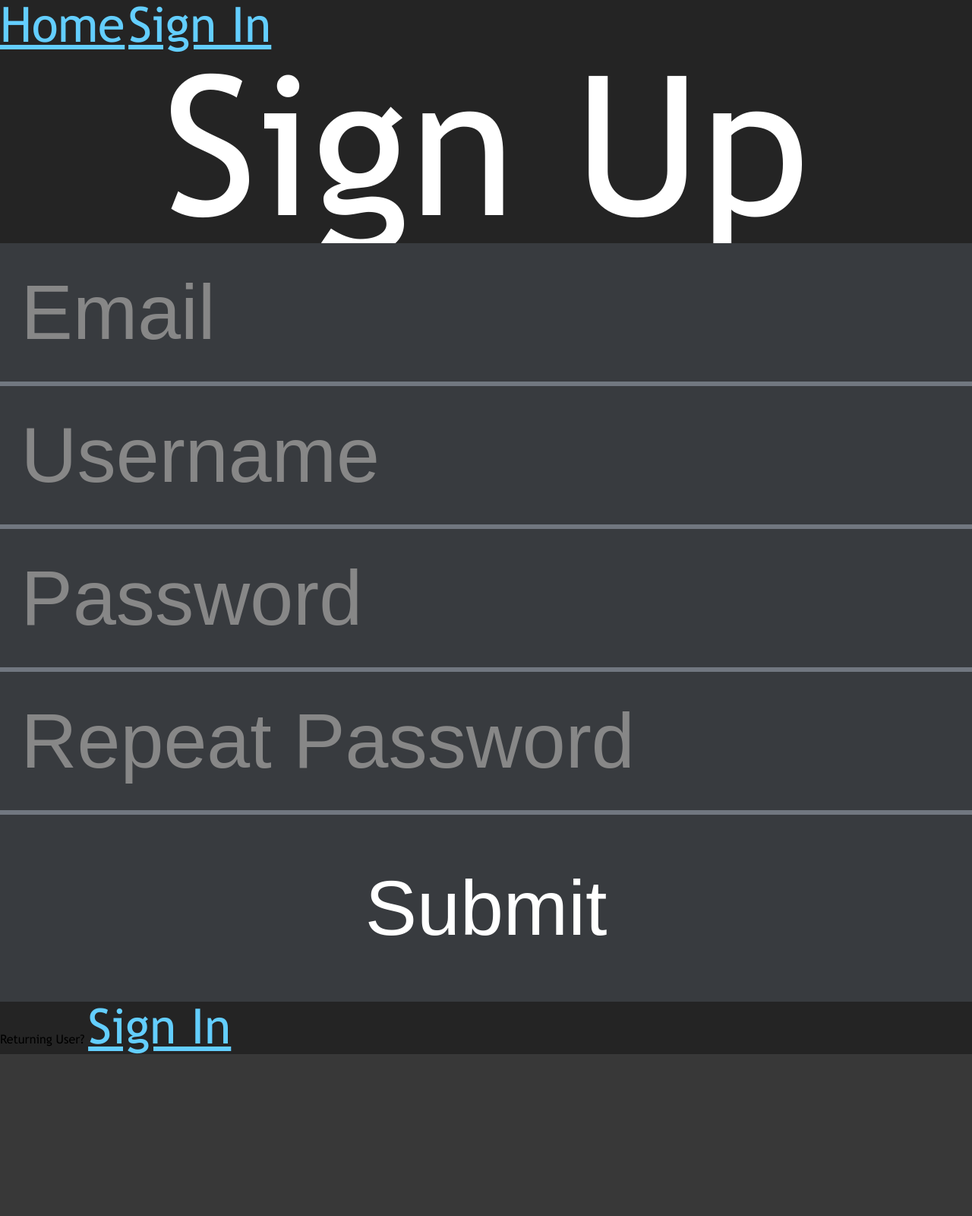
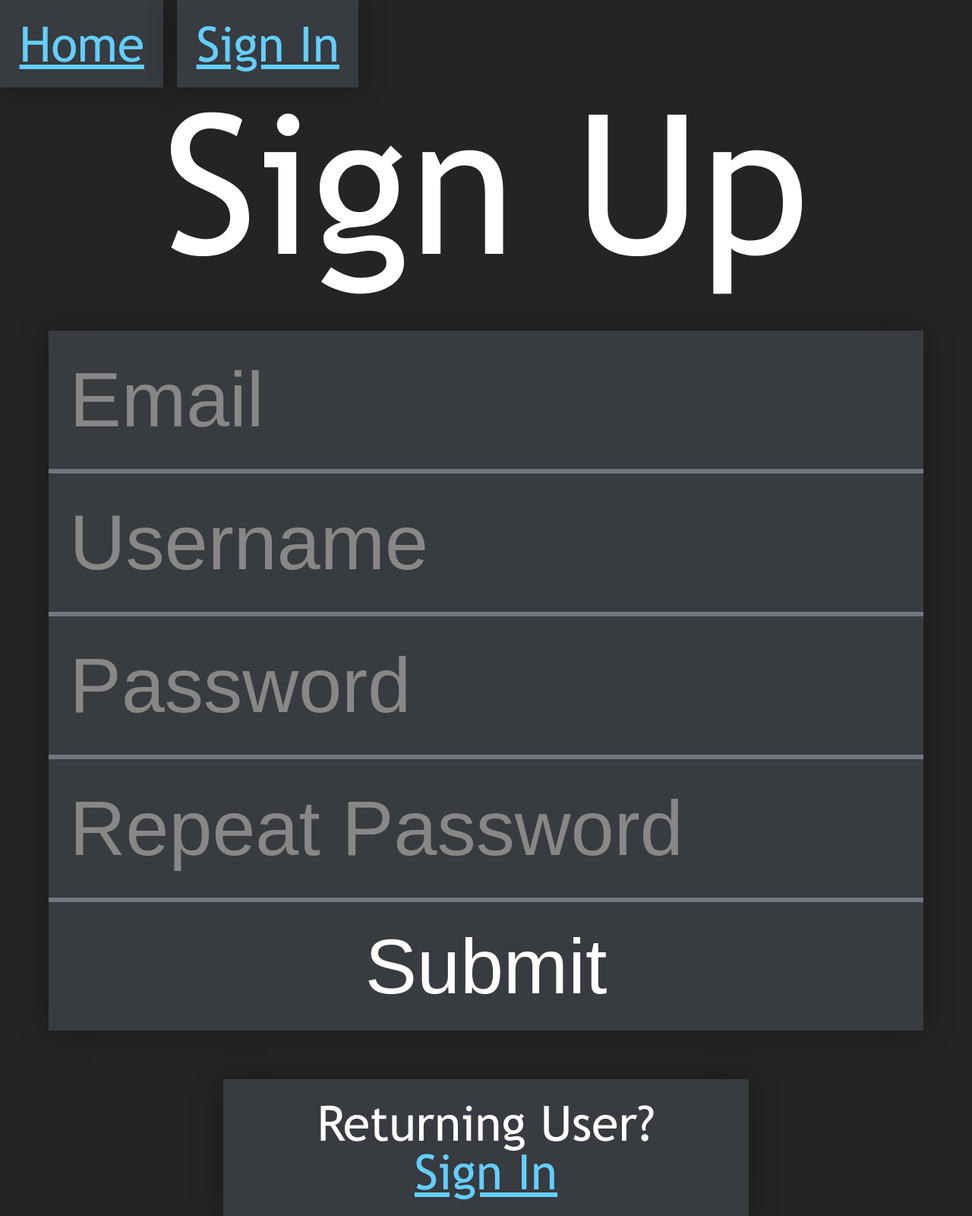
Before and after one commit to CharlieEngler3/atlas-suite, a PHP site: page /user/signup.php in a window 1280 px wide. Shown: the whole page at 76% size. Before the commit the page ends 1387 px from the top, so only its background shows below. Run offline with PHP 8.4, Linux system fonts and the light colour scheme.

Commit message:
Updated styling

```diff
--- a/notifications.php
+++ b/notifications.php
@@ -40,7 +40,9 @@
 
         <title>Notifications</title>
 
-        <a href='index.php'>Home</a>
+        <div class="user_bar">
+            <a href='index.php'>Home</a>
+        </div>
     </head>
 
     <body>
--- a/style/dark.css
+++ b/style/dark.css
@@ -115,31 +117,25 @@ a{
 
 .index-signin{
   position:relative;
-  border:0.2vw solid white;
-  border-radius:1vw;
   font-size:7vw;
   color:var(--link-color);
-  padding-right:5vw;
-  padding-left:5vw;
+  padding-right:3vw;
+  padding-left:3vw;
   padding-bottom:1vw;
-}
-
-.signin-link{
-  text-align:center;
-  font-size:var(--h2-font-size);
+  text-decoration:none;
+  background-color:#383b3f;
+  border:none;
+  box-shadow:0px 0px 1vw rgba(0, 0, 0, 0.25);
 }
 
 .user_bar{
-  border:none;
-  border-bottom:0.2vw solid white;
-  border-right:0.2vw solid white;
-  border-bottom-right-radius:1vw;
-  padding:1vw;
+  background-color:var(--icon-bg-color);
+  text-align:center;
+  padding:2%;
+  box-shadow:0px 0px 3vw rgba(0, 0, 0, 0.25);
+  text-decoration:none;
+  margin-right:1vw;
   display:inline-block;
-}
-
-.user_bar_link{
-  margin-right:1vw;
 }
 
 /* Main page app icons */
@@ -194,7 +190,7 @@ input[type=submit]{
   width:100%;
   font-size:var(--input-font-size);
   border:none;
-  padding:5vw;
+  padding:2vw;
   background-color:var(--input-bg-color);
   color:var(--input-color);
 }
@@ -274,3 +269,24 @@ textarea{
   background-color:var(--synthetic-submit-bg-color);
   color:var(--synthetic-color);
 }
+
+/* Sign In/Up */
+.signup_form{
+  width:90%;
+  margin-left:5%;
+  text-align:center;
+  margin-top:5vw;
+  margin-bottom:5vw;
+  box-shadow:0px 0px 3vw rgba(0, 0, 0, 0.25);
+}
+
+.new_user_prompt{
+  background-color:var(--icon-bg-color);
+  text-align:center;
+  font-size:5vw;
+  padding:2%;
+  width:50%;
+  box-shadow:0px 0px 3vw rgba(0, 0, 0, 0.25);
+  margin-left:23%;
+  color:white;
+}
--- a/user/signup.php
+++ b/user/signup.php
@@ -4,8 +4,13 @@
 
     <link rel="stylesheet" type="text/css" href="../style/dark.css"/>
 
-    <a href='../index.php'>Home</a>
-    <a href='signin.php'>Sign In</a>
+    <div class="user_bar">
+      <a href='../index.php'>Home</a>
+    </div>
+
+    <div class="user_bar">
+      <a href='signin.php'>Sign In</a>
+    </div>
   </head>
 
   <body>
@@ -23,8 +28,8 @@
       <input type="submit" class="signup_submit"/>
     </form>
 
-    <h3>
-      Returning User? <a href='signin.php'>Sign In</a>
+    <h3 class="new_user_prompt">
+      Returning User? <br/><a href='signin.php'>Sign In</a>
     </h3>
   </body>
 </html>
```
Also changed, not shown: other parts of style/dark.css (+43 -42 lines), apps/forums/index.php (+13 -5 lines), apps/task_manager/index.php (+18 -4 lines), user/signin.php (+12 -7 lines).
